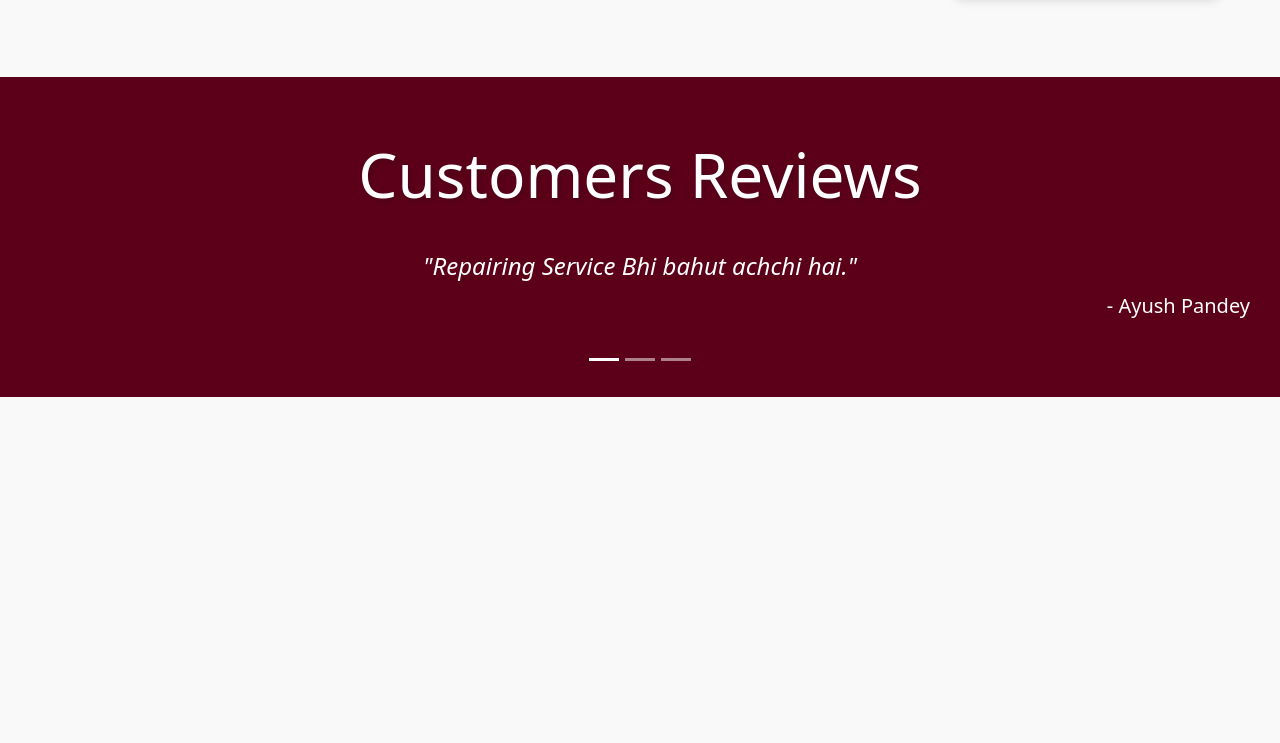
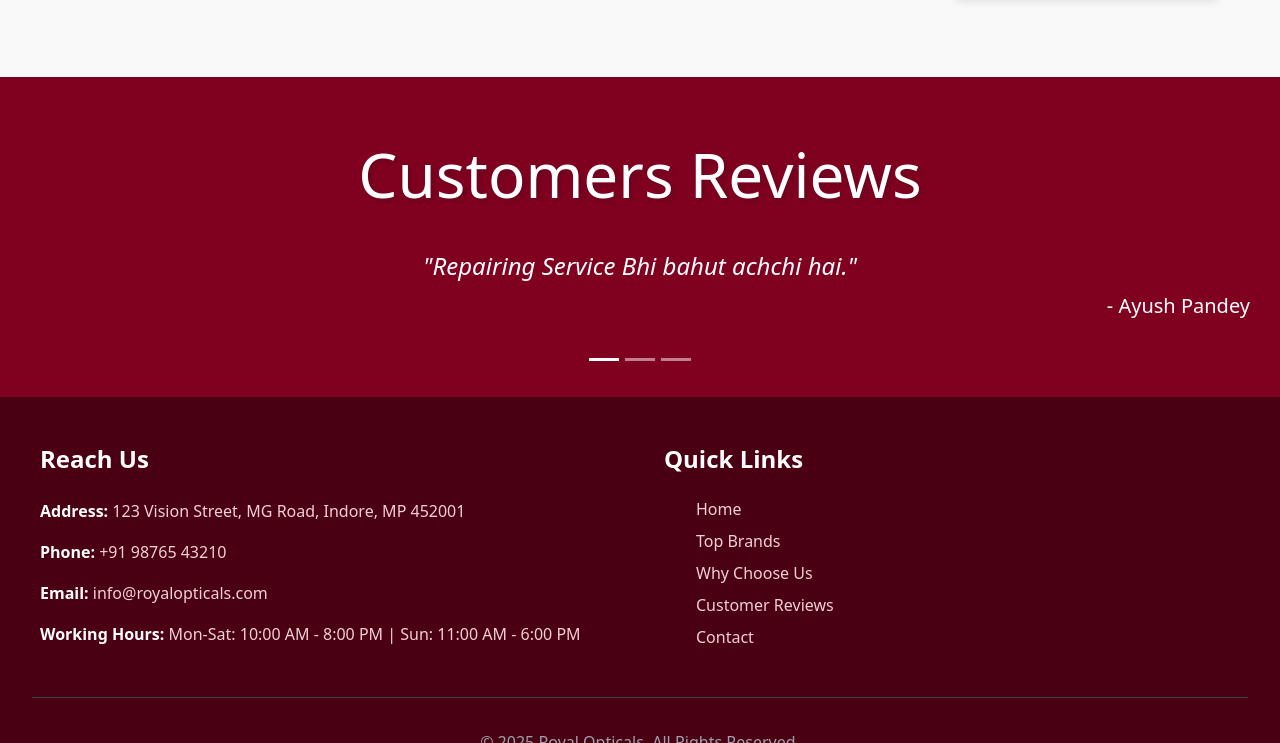
Before and after one commit to AmaanKhanGit/RoyalOpticals, a website built with Vite: page royal-opticals-main/index.html in a window 1280 px wide. Shown: the part 2057-2800 px from the top of the page. Before the commit the page ends 2454 px from the top, so only its background shows below. Built offline with nearby package versions, Linux system fonts and the light colour scheme; a web font is replaced by a local one.

Commit message:
footer added ... HOMEPAGE DONE

```diff
--- a/royal-opticals-main/index.html
+++ b/royal-opticals-main/index.html
@@ -96,9 +96,10 @@
 
   </main>
 
-  <footer>
+  <footer id="footer">
 
   </footer>
+
 
   <script src="https://cdn.jsdelivr.net/npm/bootstrap@5.3.8/dist/js/bootstrap.bundle.min.js"
     integrity="sha384-FKyoEForCGlyvwx9Hj09JcYn3nv7wiPVlz7YYwJrWVcXK/BmnVDxM+D2scQbITxI"
--- /dev/null
+++ b/royal-opticals-main/src/scripts/Components/footer.js
@@ -0,0 +1,28 @@
+export function renderFooter() {
+    return `
+    <div class="footer-content">
+      <div class="footer-section">
+        <h3>Reach Us</h3>
+        <div class="footer-info">
+          <p><strong>Address:</strong> 123 Vision Street, MG Road, Indore, MP 452001</p>
+          <p><strong>Phone:</strong> +91 98765 43210</p>
+          <p><strong>Email:</strong> info@royalopticals.com</p>
+          <p><strong>Working Hours:</strong> Mon-Sat: 10:00 AM - 8:00 PM | Sun: 11:00 AM - 6:00 PM</p>
+        </div>
+      </div>
+      <div class="footer-section">
+        <h3>Quick Links</h3>
+        <ul class="footer-links">
+          <li><a href="#home">Home</a></li>
+          <li><a href="#brands">Top Brands</a></li>
+          <li><a href="#why-us">Why Choose Us</a></li>
+          <li><a href="#reviews">Customer Reviews</a></li>
+          <li><a href="#contact">Contact</a></li>
+        </ul>
+      </div>
+    </div>
+    <div class="footer-bottom">
+      <p>© 2025 Royal Opticals. All Rights Reserved.</p>
+    </div>
+    `
+}
--- a/royal-opticals-main/src/scripts/main.js
+++ b/royal-opticals-main/src/scripts/main.js
@@ -1,10 +1,12 @@
+import "../styles/style.css";
 import { initMenu } from "./menuToggle";
 import { renderHeader } from "./Components/header";
 import { brandsData } from "./data/brands-data";
 import { renderBrands } from "./renderBrands";
 import { cardData } from "./data/WCU-data";
 import { renderCards } from "./renderCard";
-import "../styles/style.css";
+import { renderFooter } from "./Components/footer";
+
 document.addEventListener("DOMContentLoaded", () => {
     //initialize menu toggle
     const headerElement = document.querySelector('header');
@@ -14,4 +16,8 @@ document.addEventListener("DOMContentLoaded", () => {
     initMenu();
     renderBrands(brandsData);
     renderCards(cardData);
+    const footerElement = document.querySelector('footer');
+    if (footerElement) {
+        footerElement.innerHTML = renderFooter();
+    }
 })
--- a/royal-opticals-main/src/styles/style.css
+++ b/royal-opticals-main/src/styles/style.css
@@ -1,8 +1,12 @@
 @import url('https://fonts.googleapis.com/css2?family=Edu+NSW+ACT+Cursive:wght@400..700&family=Ubuntu+Mono:ital,wght@0,400;0,700;1,400;1,700&display=swap');
 
 :root {
-  --mainColor: #800020;
-  --hoverColor: #5c0019;
+  --mainColor: #4a0012;
+  --hoverColor: #800020;
+  --slateColor: #2e2e2eef;
+  --lightText: #f0d0d6;
+  --hoverLight: #ff9eae;
+  --whiteText: #ffffff;
 }
 
 * {
@@ -352,6 +356,66 @@ header {
   bottom: -50px;
 }
 
+/*~ FOOTER SECTION */
+
+footer {
+  background: var(--mainColor);
+  color: var(--whiteText);
+  padding: 3rem 2rem;
+}
+
+.footer-content {
+  max-width: 1200px;
+  margin: 0 auto;
+  display: grid;
+  grid-template-columns: repeat(auto-fit, minmax(300px, 1fr));
+  gap: 3rem;
+  margin-bottom: 2rem;
+}
+
+.footer-section h3 {
+  font-size: 1.5rem;
+  font-weight: 700;
+  margin-bottom: 1.5rem;
+  color: var(--whiteText);
+}
+
+.footer-info {
+  color: var(--lightText);
+  line-height: 1.8;
+}
+
+.footer-info p {
+  margin-bottom: 0.75rem;
+}
+
+.footer-info strong {
+  color: var(--whiteText);
+}
+
+.footer-links {
+  list-style: none;
+}
+
+.footer-links a {
+  color: var(--lightText);
+  text-decoration: none;
+  display: block;
+  margin-bottom: 0.5rem;
+  transition: color 0.3s;
+}
+
+.footer-links a:hover {
+  color: var(--hoverLight);
+}
+
+.footer-bottom {
+  text-align: center;
+  padding-top: 2rem;
+  border-top: 1px solid #374151;
+  color: #9ca3af;
+}
+
 /*~ RESPONSIVE DESIGN */
 
 @media (max-width: 1024px) {
```
